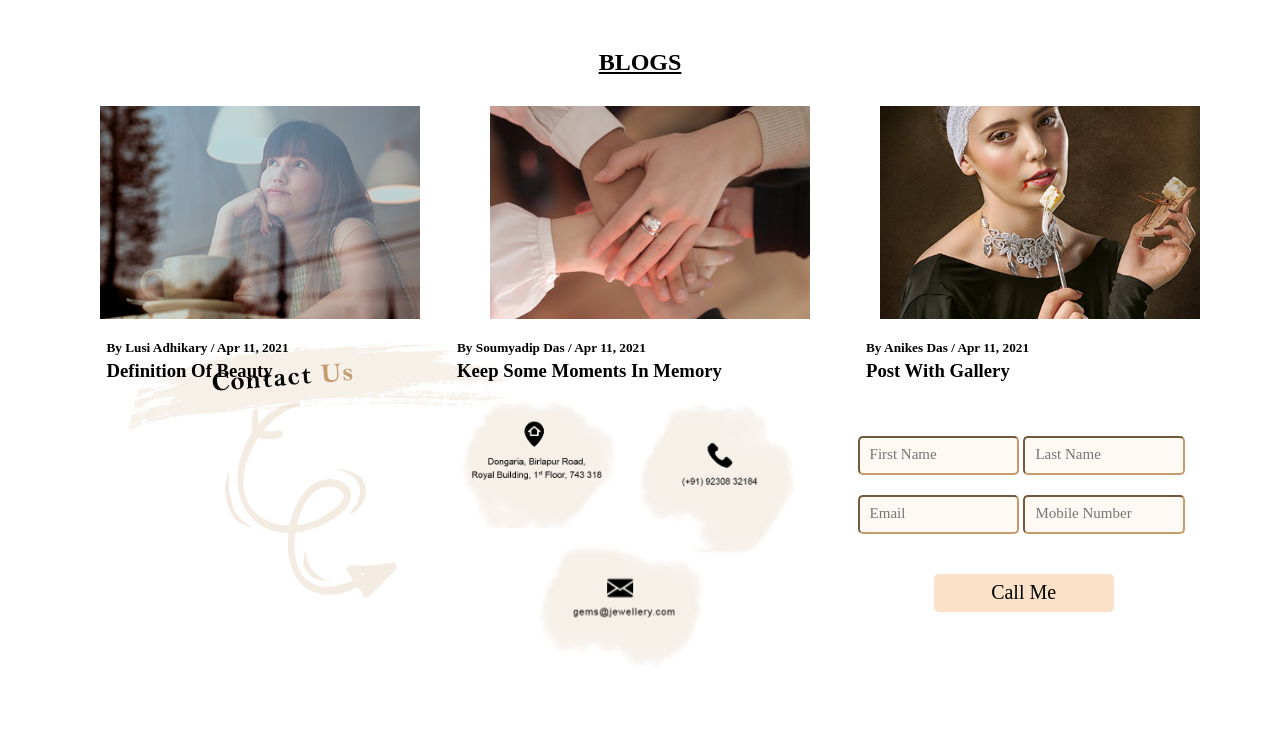
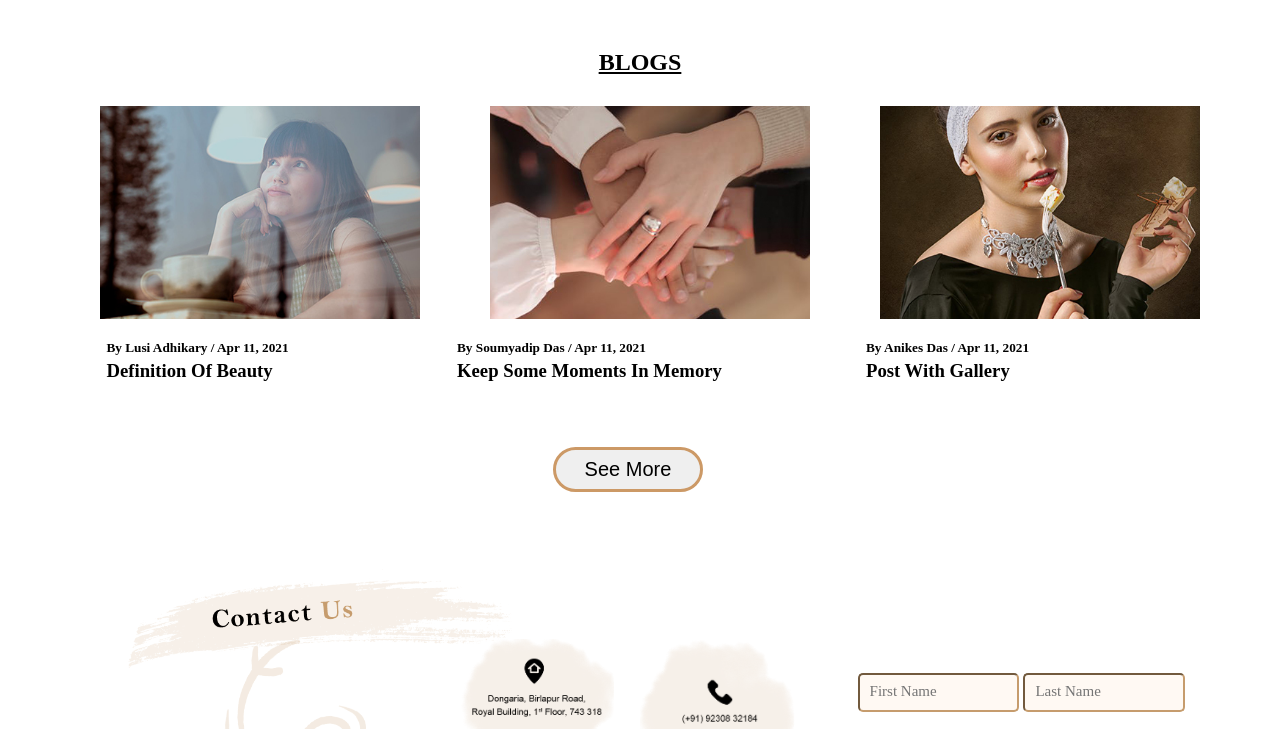
Before and after one commit to dipanwitahalder/gemsjewellery, a plain HTML site: page index.html in a window 1280 px wide. Shown: the part 6150-6879 px from the top of the page. Drawn offline with nearby package versions, Linux system fonts and the light colour scheme.

Commit message:
Update index.html

```diff
--- a/index.html
+++ b/index.html
@@ -286,6 +286,9 @@ Institute Name: Arena Animation, Park Street
 		        <h3>Post With Gallery </h3>
 			</div>
 		</div>
+		<div class="btnC">
+				<button>See More</button>
+			</div>
 		<!---Contact start--->
 		<section id="contact">
 		<div id="contact1">
```
